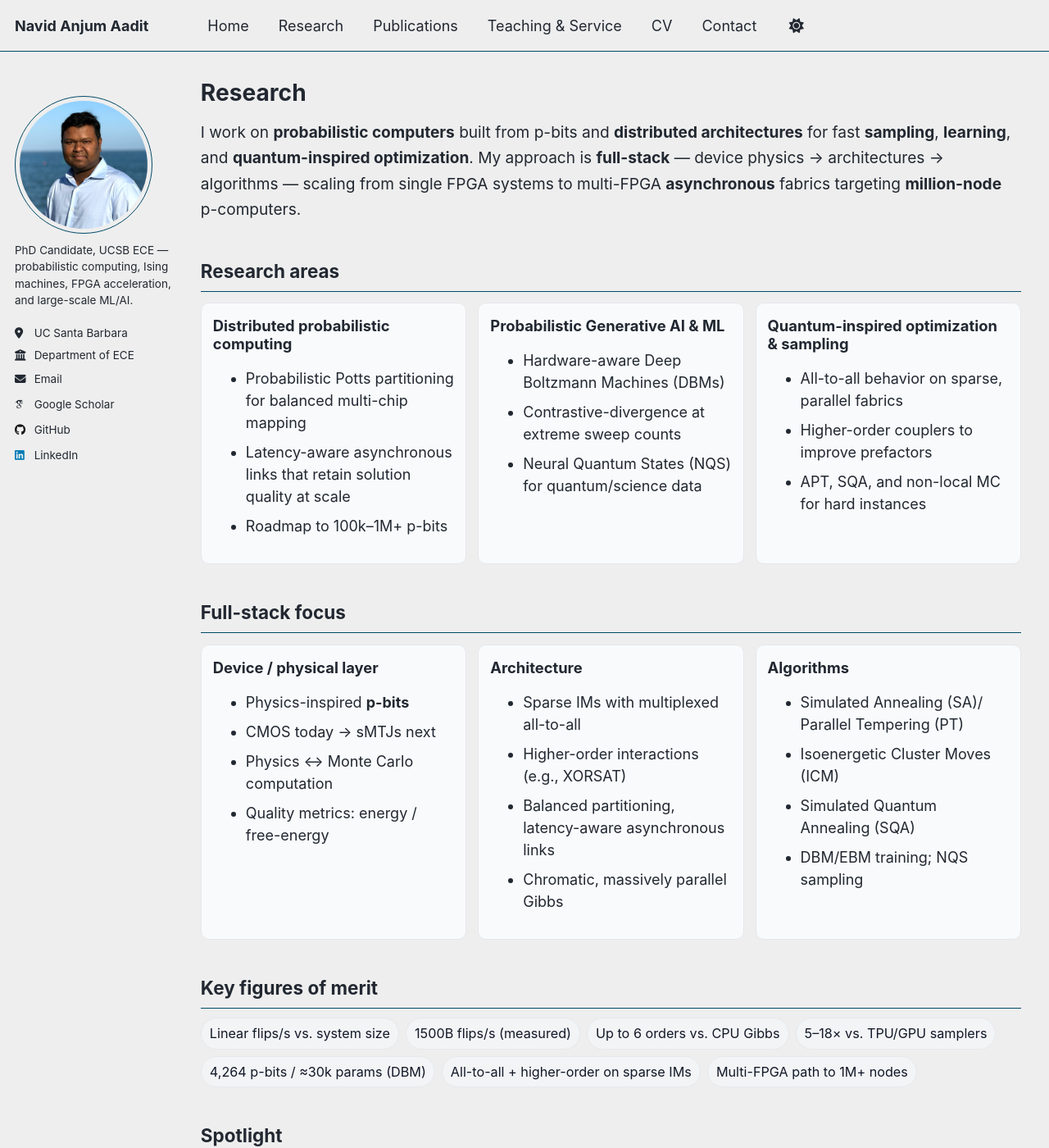
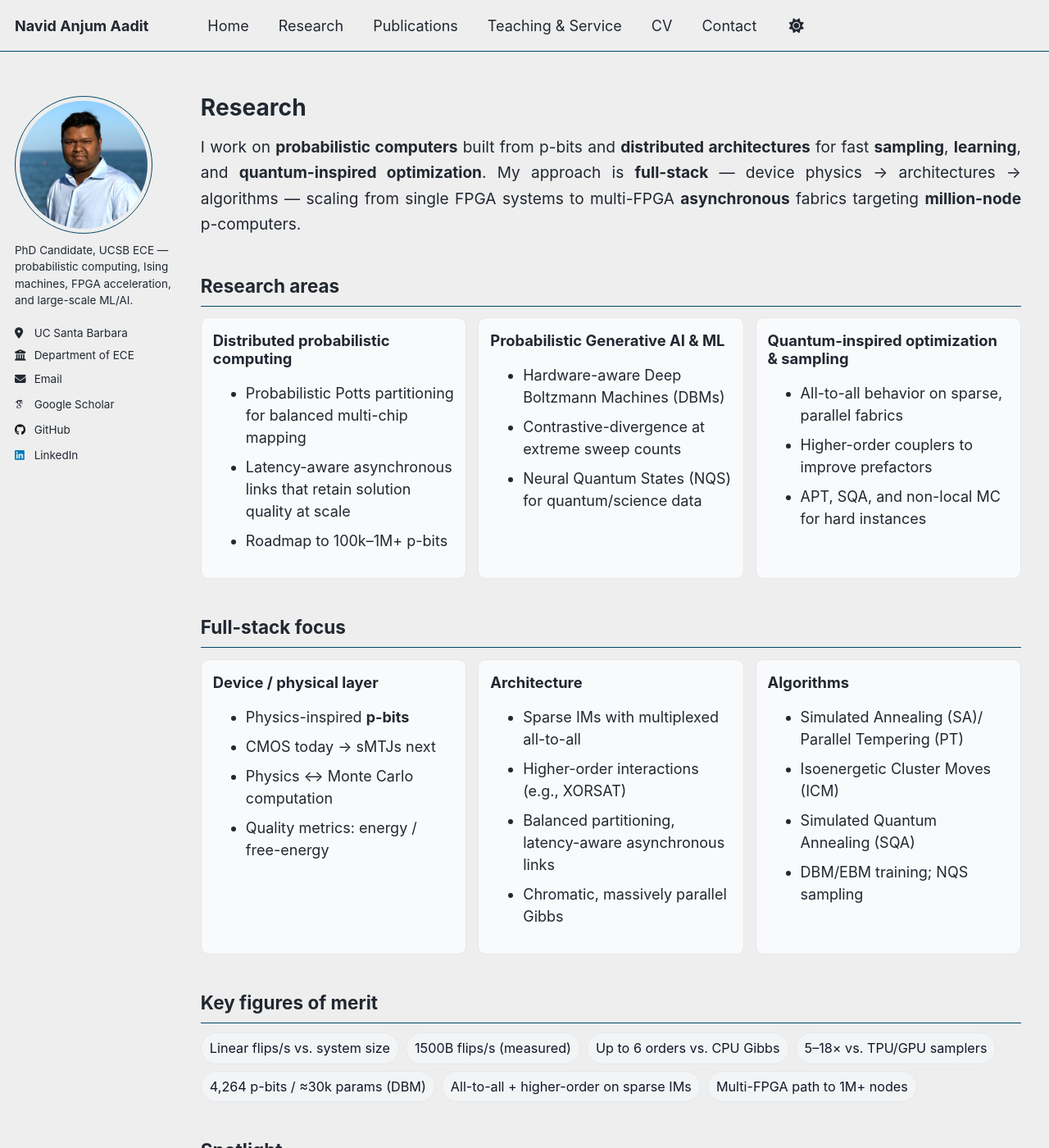
Before and after one commit to navidaadit/navidaadit.github.io, a Jekyll site: the page built from _pages/research.md, in a window 1280 px wide and 1400 px high. Shown: the whole window at 82% size. Built offline with Jekyll 4.4.1, drawn with Linux system fonts in a browser that asks for light colours; some web fonts are replaced.

Commit message:
Update _custom.scss

```diff
--- a/_sass/_custom.scss
+++ b/_sass/_custom.scss
@@ -21,7 +21,7 @@
   --gap: 48px;
   --content-max: 75%; /* inner text width inside right column */
 
-  /* LIGHT defaults (overridden below by dark-mode selectors) */
+  /* LIGHT defaults (overridden in dark mode below) */
   --tag-bg: #f3f4f6;
   --tag-border: #e5e7eb;
   --tag-fg: #111827;
@@ -30,9 +30,10 @@
   --footer-fg: #475569;
   --footer-border: #e5e7eb;
 
-  /* New: dedicated card variables so cards don’t piggyback on footer */
-  --card-bg: #f8fafc;
-  --card-border: #e5e7eb;
+  /* NEW: neutral “surface” vars for white cards (research/teaching boxes) */
+  --surface-bg: #f8fafc;
+  --surface-border: #e5e7eb;
+  --surface-fg: inherit;
 }
 
 .layout--single .page {
@@ -61,12 +62,9 @@
   max-width: none !important;
 }
 
-/* Limit inner text width (not hero/pills/CV button/gallery) */
-.layout--single .page__content > *:not(.hero-img):not(.keyword-pills):not(.cv-row):not(.gallery-3):not(.figure-card) {
-  width: 100% !important;
-  max-width: var(--content-max) !important;
-  margin-right: auto !important;
-  margin-left: 0 !important;
+/* Limit inner text width (not hero/pills/CV button) */
+.layout--single .page__content > *:not(.hero-img):not(.keyword-pills):not(.cv-row) {
+  max-width: var(--content-max);
 }
 
 /* Justified body text (base) */
@@ -159,31 +157,14 @@
 }
 
 /* If you prefer uniform heights with subtle letterboxing color, uncomment:
-.figure-card { background: var(--card-bg) !important; }
+.figure-card { background: var(--footer-bg) !important; }
 */
 
 /* Icons in Recognition list */
 .page__content i.fas { color: #3b82f6; margin-right: 6px; }
 
-/* ---------- Dark-mode (prefers-color-scheme fallback) ---------- */
-@media (prefers-color-scheme: dark) {
-  :root:not([data-theme="light"]):not(.theme-light) {
-    --tag-bg: rgba(255,255,255,.08);
-    --tag-border: rgba(255,255,255,.22);
-    --tag-fg: #e5e7eb;
-
-    --footer-bg: #0b1220;
-    --footer-fg: #cbd5e1;
-    --footer-border: #1f2937;
-
-    --card-bg: #0b1220;
-    --card-border: #1f2937;
-  }
-}
-
-/* ---------- Dark-mode (explicit toggle: MAKE THIS WIN) ---------- */
+/* ---------- Dark-mode variables (cover common toggles) ---------- */
 html[data-theme="dark"],
-body[data-theme="dark"],
 html.dark,
 body.dark,
 :root.theme-dark,
@@ -197,16 +178,25 @@ body.dark,
   --footer-fg: #cbd5e1;
   --footer-border: #1f2937;
 
-  --card-bg: #0b1220;
-  --card-border: #1f2937;
+  /* NEW: surfaces flip with dark too */
+  --surface-bg: #0b1220;
+  --surface-border: #1f2937;
+  --surface-fg: #e5e7eb;
 }
+@media (prefers-color-scheme: dark) {
+  :root:not([data-theme="light"]):not(.theme-light) {
+    --tag-bg: rgba(255,255,255,.08);
+    --tag-border: rgba(255,255,255,.22);
+    --tag-fg: #e5e7eb;
 
-/* ---------- Cards (use card vars so they toggle correctly) ---------- */
-.card {
-  border: 1px solid var(--card-border);
-  background: var(--card-bg);
-  border-radius: 10px;
-  padding: 14px;
+    --footer-bg: #0b1220;
+    --footer-fg: #cbd5e1;
+    --footer-border: #1f2937;
+
+    --surface-bg: #0b1220;
+    --surface-border: #1f2937;
+    --surface-fg: #e5e7eb;
+  }
 }
 
 /* ---------- Footer: single slim bar, left/right aligned, theme-aware ---------- */
@@ -247,7 +237,72 @@ body.dark,
 .footer-left  { opacity: .92; }
 .footer-right { opacity: .92; text-align: right; }
 
-/* ---------- Keep non-paragraph UI bits left-aligned ---------- */
+/* ---------- Responsive ---------- */
+.page { margin-top: 1rem; }
+
+@media (max-width: 520px) {
+  .footer-bar { flex-wrap: wrap; row-gap: 4px; }
+}
+
+/* ===========================================================
+   HARD ENFORCE: 75% inner width + justification, no hyphens
+   (placed last so it wins the cascade)
+   =========================================================== */
+
+/* Enforce 75% for *direct* children inside the content column (desktop) */
+.layout--single .page__content > *:not(.hero-img):not(.keyword-pills):not(.cv-row):not(.gallery-3):not(.figure-card) {
+  width: 100% !important;
+  max-width: var(--content-max) !important; /* 75% of the right column */
+  margin-right: auto !important;            /* left-aligned, narrower block */
+  margin-left: 0 !important;
+}
+
+/* Disable the 75% restriction on mobile to avoid cramped cards/overflow */
+@media (max-width: 980px) {
+  .layout--single .page__content > *:not(.hero-img):not(.keyword-pills):not(.cv-row):not(.gallery-3):not(.figure-card) {
+    max-width: none !important;
+    width: 100% !important;
+    margin: 0 !important;
+  }
+}
+
+/* Justify body text globally BUT no hyphenation */
+.page__content {
+  text-align: justify !important;
+  text-justify: inter-word;
+}
+
+/* Don't justify lists inside the white cards (research/teaching boxes) */
+.page__content .card ul,
+.page__content .card ol,
+.page__content .card li,
+.page__content .card p {
+  text-align: left !important;
+  text-justify: auto !important;
+  -webkit-hyphens: none !important;
+  hyphens: none !important;
+}
+
+/* NEW: make “card” boxes follow theme variables everywhere */
+.page__content .card {
+  background: var(--surface-bg) !important;
+  border-color: var(--surface-border) !important;
+  color: var(--surface-fg) !important;
+}
+
+/* Turn off hyphenation on common text blocks, but avoid ugly mid-word breaks */
+.page__content p,
+.page__content li,
+.page__content blockquote,
+.page__content .figcap,
+.page__content .small-note {
+  -webkit-hyphens: none !important;
+  hyphens: none !important;
+  word-break: normal !important;
+  overflow-wrap: break-word; /* wrap long tokens without splitting letters */
+}
+
+/* Keep non-paragraph UI bits left-aligned */
 .page__content h1,
 .page__content h2,
 .page__content h3,
@@ -269,58 +324,8 @@ body.dark,
   text-align: left !important;
 }
 
-/* ---------- Don’t justify inside the white cards ---------- */
-.page__content .card ul,
-.page__content .card ol,
-.page__content .card li,
-.page__content .card p {
-  text-align: left !important;
-  text-justify: auto !important;
-  -webkit-hyphens: none !important;
-  hyphens: none !important;
-}
-
-/* Turn off hyphenation on common text blocks */
-.page__content p,
-.page__content li,
-.page__content blockquote,
-.page__content .figcap,
-.page__content .small-note {
-  -webkit-hyphens: none !important;
-  hyphens: none !important;
-  word-break: normal !important;
-  overflow-wrap: anywhere;
-}
-
-/* ---------- Responsive layout FIX (stack columns on mobile) ---------- */
-@media (max-width: 980px) {
-  .layout--single .page {
-    grid-template-columns: 1fr;
-    grid-column-gap: 0;
-  }
-  .layout--single .sidebar,
-  .layout--single .page__content {
-    width: auto !important;
-    max-width: none !important;
-    border-right: 0;
-    background: transparent;
-    padding-right: 0;
-  }
-  .hero-img { width: 100%; margin-left: 0; margin-right: 0; }
-
-  /* Teaching page mobile overflow fix */
-  .course-list { margin: .25rem 0 0 0; }
-  .course-item {
-    display: flex;
-    gap: 10px;
-    align-items: flex-start;
-    padding: 8px 10px;
-    border: 1px solid var(--tag-border);
-    background: var(--tag-bg);
-    border-radius: 10px;
-    margin: .35rem 0;
-    flex-wrap: wrap;         /* allow wrapping */
-  }
-  .course-item > div { flex: 1 1 100%; min-width: 0; }
-  .course-item .badge { order: 2; margin-left: 0; margin-top: 6px; }
-}
+/* Mobile overflow fix inside teaching/service cards:
+   allow the left text column to shrink/wrap next to the badge */
+.page__content .course-item { display:flex; align-items:flex-start; gap:10px; }
+.page__content .course-item > div { flex: 1 1 0; min-width: 0; } /* <-- critical */
+.page__content .course-item .badge { flex: 0 0 auto; white-space: nowrap; }
```
